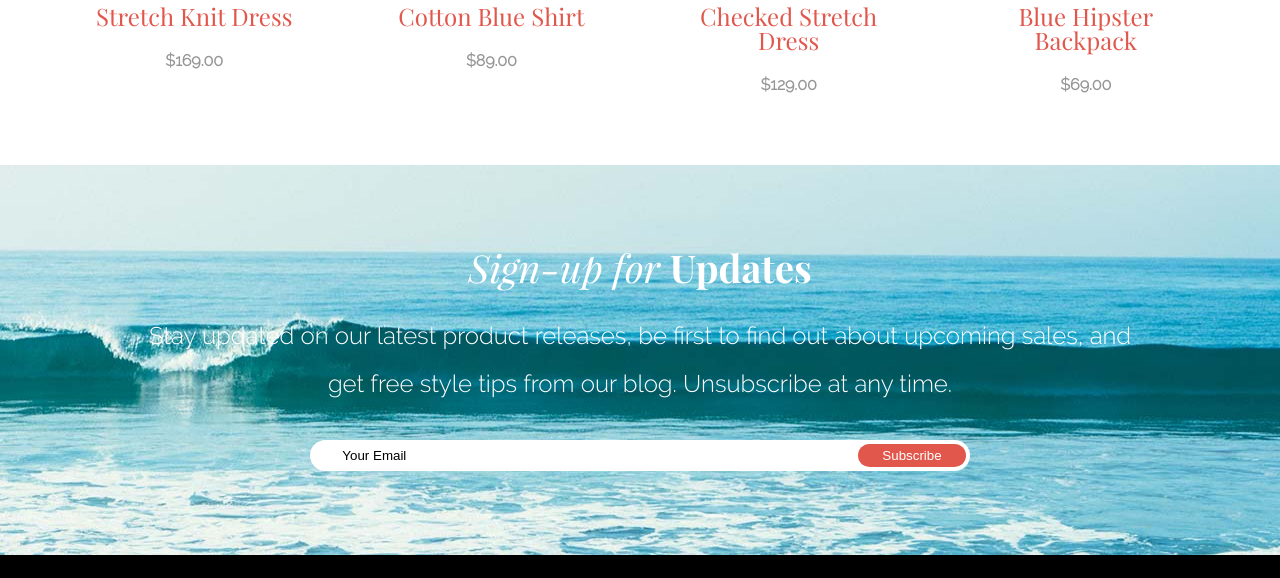
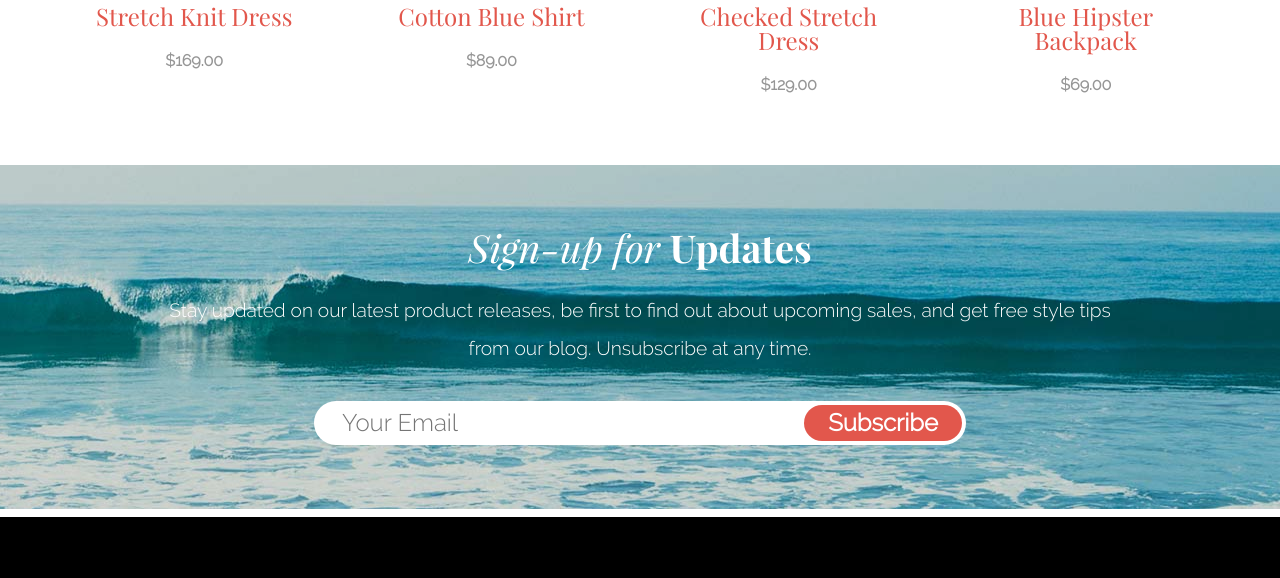
Before and after one commit to MartinZ29/Aloha-project1, a plain HTML site: page index.html in a window 1280 px wide. Shown: the part 1314-1892 px from the top of the page. Drawn offline with Linux system fonts and the light colour scheme.

Commit message:
fix signup section

```diff
--- a/index.html
+++ b/index.html
@@ -67,12 +67,12 @@
         </section>
 
 
-        <section class="clearfix updates">
+        <section class="updates">
             <div class="sign-up container">
                 <h2>Sign-up for <span>Updates</span></h2>
                 <p>Stay updated on our latest product releases, be first to find out about upcoming sales, and get free style tips from our blog. Unsubscribe at any time.</p>
                 <form action="submit.php" method="get" class="sign-up-email">
-                    <input type="email" name="email" value="Your Email">
+                    <input type="email" name="email" value placeholder="Your Email">
                     <input type="submit" name="subscribe" value="Subscribe">
                 </form>
             </div>
--- a/style.css
+++ b/style.css
@@ -268,20 +268,19 @@ h2 span {
 /* sign-up    ----------------------------------------------*/
 
 .updates {
-    background: url(assets/images/wave-bkgd.jpg) no-repeat center bottom;
+    background: linear-gradient(to bottom, rgba(0,0,0,0.15) 0%, rgba(0,0,0,0.15) 100% ), url(assets/images/wave-bkgd.jpg) no-repeat center bottom;
     color: white;
     padding: 4rem 0;
-    width: 100%;
+    margin-bottom: 8px;
 }
 
 .sign-up {
     width: 80%;
     text-align: center;
-    padding: 20px 20px 20px 20px;
 }
 
 .sign-up p{
-    font-size: 1.5rem;
+    font-size: 1.2rem;
     line-height: 2;
 }
 
@@ -293,9 +292,12 @@ h2 span {
 
 input[type="email"] {
     width: 100%;
-    padding: 0.5rem 2rem;
+    padding: 0.5rem 1.75rem;
     border-radius:25px;
-    border: 0
+    border: 0;
+    color: #2d2d2d;
+    font-family: 'ralewaylight', sans-serif;
+    font-size: 1.5rem;
 }
 
 input[type="submit"] {
@@ -307,10 +309,13 @@ input[type="submit"] {
     top: 0.25rem;
     padding: 0.25rem 1.5rem;
     border: 0;
+    font-family: 'ralewaylight', sans-serif;
+    font-weight: bold;
+    font-size: 1.5rem;
 }
 
 input[type="submit"]:hover {
-    color: darkred;
+    background-color: #b64036;
 }
 
 
```
